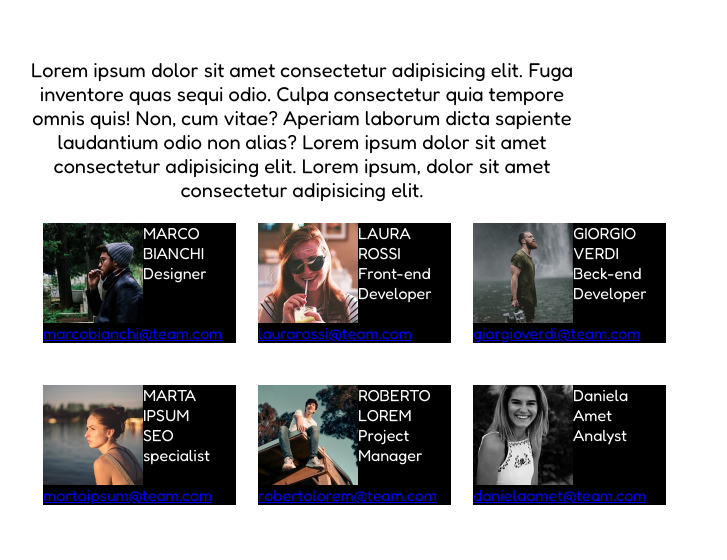
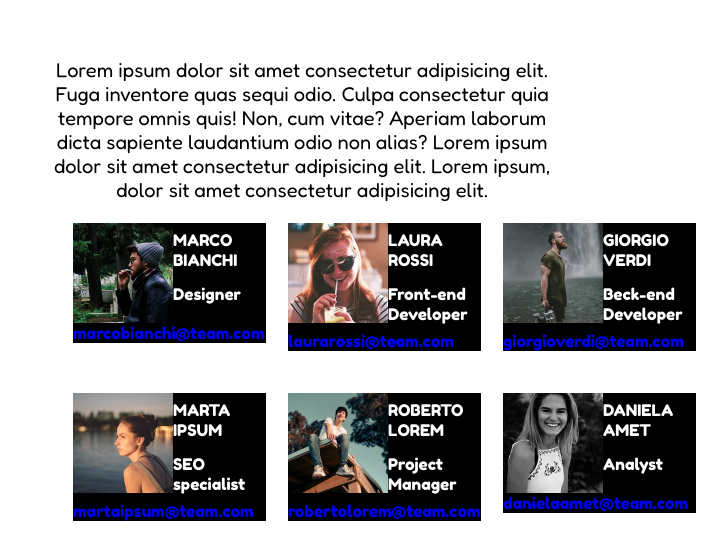
Before and after one commit to AlessandroDiNardo/html-css-float-cards, a plain HTML site: page index.html in a window 1280 px wide. Shown: the part 92-652 px from the top of the page, without its empty margins (338-1065 px from the left). Drawn offline with Linux system fonts and the light colour scheme.

Commit message:
esercizio completo

```diff
--- a/css/style.css
+++ b/css/style.css
@@ -20,7 +20,6 @@ header{
 }
 
 .title{
-    font-family: 'Fredoka', sans-serif;
     font-family: 'Fredoka One', cursive;
 }
 
@@ -28,6 +27,7 @@ header{
     text-align: center;
     font-size: 20px;
     margin: 0px 100px;
+    padding: 0px 40px;
 }
 
 img{
@@ -37,9 +37,10 @@ img{
 
 section{
     width: 100%;
-    margin: 0px 120px;
-    font-family: 'Fredoka', sans-serif;
+    margin: 0px 150px;
+    font-family:'Fredoka One', cursive;
 }
+
 
 .row{
     min-height: 50px;
@@ -60,3 +61,11 @@ section{
     background-color: black;
     min-height: 50px;
 }
+
+.text-card{
+    padding: 7px ;
+}
+
+.style-mail{
+    text-decoration: none;
+}
--- a/index.html
+++ b/index.html
@@ -32,22 +32,22 @@
             <div class="row">
                 <div class="col">
                     <img src="img/male1.png" alt="male1">
-                    <div>MARCO BIANCHI</div>
-                    <div>Designer</div>
-                    <a href="mailto:">marcobianchi@team.com</a>
+                    <div class="text-card">MARCO BIANCHI</div>
+                    <div class="text-card">Designer</div>
+                    <a href="mailto:" class="style-mail" >marcobianchi@team.com</a>
                 </div>
 
                 <div class="col">
                     <img src="img/female1.png" alt="female1">
-                    <div>LAURA ROSSI</div>
-                    <div>Front-end Developer</div>
-                    <a href="mailto:">laurarossi@team.com</a>
+                    <div class="text-card">LAURA ROSSI</div>
+                    <div class="text-card">Front-end Developer</div>
+                    <a href="mailto:" class="style-mail" >laurarossi@team.com</a>
                 </div>
                 <div class="col">
                     <img src="img/male2.png" alt="male2">
-                    <div>GIORGIO VERDI</div>
-                    <div>Beck-end Developer</div>
-                    <a href="mailto:">giorgioverdi@team.com</a>
+                    <div class="text-card">GIORGIO VERDI</div>
+                    <div class="text-card">Beck-end Developer</div>
+                    <a  href="mailto:" class="style-mail">giorgioverdi@team.com</a>
                 </div>
             </div>
         </section>
@@ -58,21 +58,21 @@
             <div class="row">
                 <div class="col">
                     <img src="img/female2.png" alt="male1">
-                    <div>MARTA IPSUM</div>
-                    <div>SEO specialist</div>
-                    <a href="mailto:">martaipsum@team.com</a>
+                    <div class="text-card">MARTA IPSUM</div>
+                    <div class="text-card">SEO specialist</div>
+                    <a href="mailto:" class="style-mail">martaipsum@team.com</a>
                 </div>
                 <div class="col">
                     <img src="img/male3.png" alt="female1">
-                    <div>ROBERTO LOREM</div>
-                    <div>Project Manager</div>
-                    <a href="mailto:">robertolorem@team.com</a>
+                    <div class="text-card">ROBERTO LOREM</div>
+                    <div class="text-card">Project Manager</div>
+                    <a href="mailto:" class="style-mail">robertolorem@team.com</a>
                 </div>
                 <div class="col">
                     <img src="img/female3.png" alt="male2">
-                    <div>Daniela Amet</div>
-                    <div>Analyst</div>
-                    <a href="mailto:">danielaamet@team.com</a>
+                    <div class="text-card">DANIELA AMET</div>
+                    <div class="text-card">Analyst</div>
+                    <a href="mailto:" class="style-mail">danielaamet@team.com</a>
                 </div>
             </div>
         </section>
```
